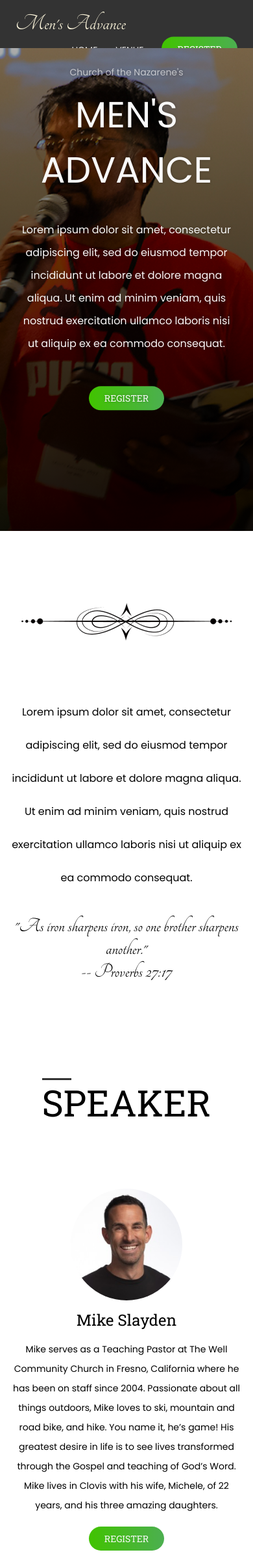
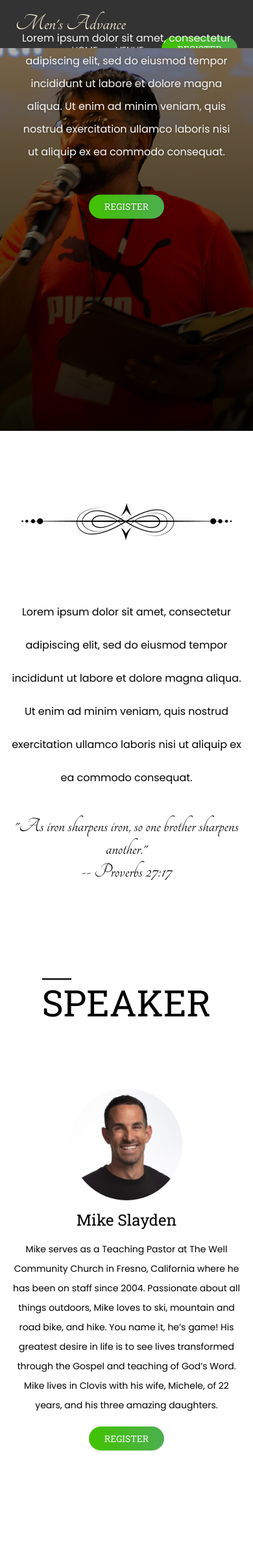
Before and after one commit to juliancoleman/mens-advance, a Jekyll site: the page built from index.html, in a window 390 px wide. Shown: the whole page at 65% size. Built offline with Jekyll 4.4.1, drawn with Linux system fonts in a browser that asks for light colours; after the commit the page ends 2248 px from its top, so only the background shows below that.

Commit message:
remove height constraint on main

```diff
--- a/_sass/reset.scss
+++ b/_sass/reset.scss
@@ -16,3 +16,9 @@
 body {
   margin: 0;
 }
+
+@media (max-width: 450px) {
+  main {
+    height: auto;
+  }
+}
```
